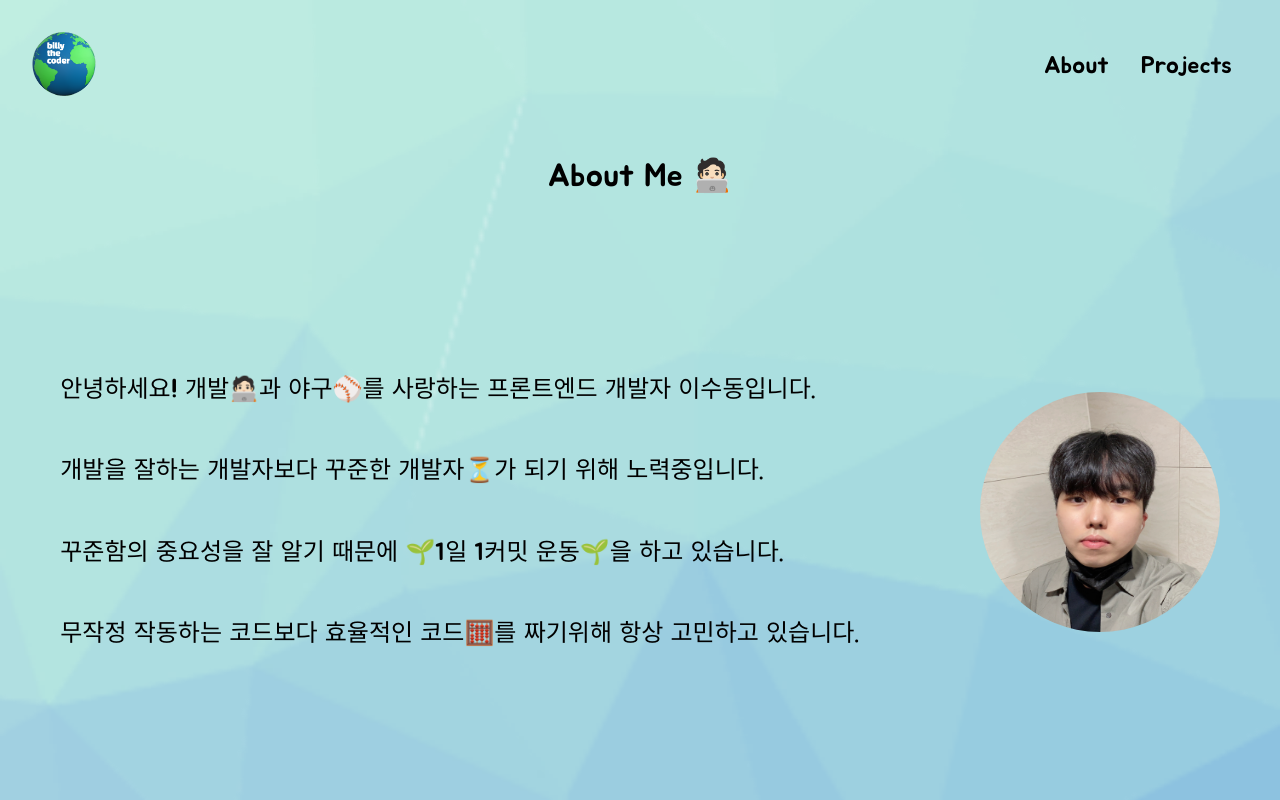
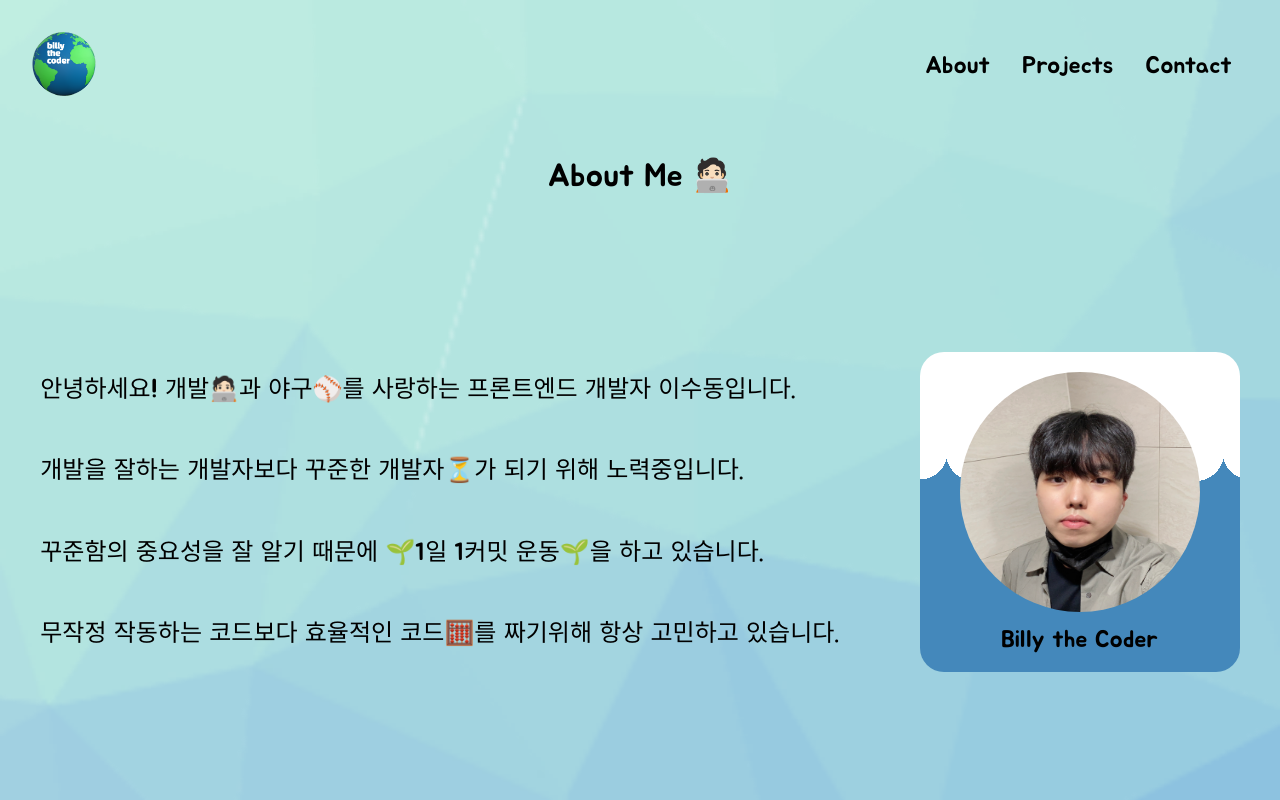
Before and after one commit to tnehd1998/Portfolio, a React (Create React App) app: page /about in a window 1280 px wide. Shown: the top 800 px of the page. Built offline with nearby package versions, Linux system fonts and the light colour scheme.

Commit message:
Personal Description 수정

```diff
--- a/src/components/Header/Header.jsx
+++ b/src/components/Header/Header.jsx
@@ -92,6 +92,7 @@ const Header = () => {
           <NavMenuItem bgTransparent={bgTransparent}>About</NavMenuItem>
         </HeaderLink>
         <NavMenuItem bgTransparent={bgTransparent}>Projects</NavMenuItem>
+        <NavMenuItem bgTransparent={bgTransparent}>Contact</NavMenuItem>
       </NavMenuList>
     </WebsiteHeader>
   );
--- a/src/components/PersonalDescription/PersonalDescription.jsx
+++ b/src/components/PersonalDescription/PersonalDescription.jsx
@@ -31,10 +31,33 @@ const DescriptionComment = styled.p`
   font-size: 24px;
 `;
 
+const FaceAndName = styled.div`
+  width: 20rem;
+  height: 20rem;
+  display: flex;
+  flex-direction: column;
+  justify-content: center;
+  align-items: center;
+  background-color: white;
+  border-radius: 24px;
+  background: linear-gradient(#ffffff 50%, rgba(255, 255, 255, 0) 0) 0 0,
+    radial-gradient(circle closest-side, #ffffff 53%, rgba(255, 255, 255, 0) 0)
+      0 0,
+    radial-gradient(circle closest-side, #ffffff 50%, rgba(255, 255, 255, 0) 0)
+      55px 0 #48b;
+  background-size: 110px 200px;
+  background-repeat: repeat-x;
+`;
+
 const FaceImage = styled.img`
   width: 15rem;
   height: 15rem;
   border-radius: 50%;
+`;
+
+const FaceDescription = styled.p`
+  margin-top: 1rem;
+  font-size: 24px;
 `;
 
 const TechStackContainer = styled.div`
@@ -77,7 +100,10 @@ const PersonalDescription = () => {
             있습니다.
           </DescriptionComment>
         </CommentContainer>
-        <FaceImage src={Face} alt="Face" />
+        <FaceAndName>
+          <FaceImage src={Face} alt="Face" />
+          <FaceDescription>Billy the Coder</FaceDescription>
+        </FaceAndName>
       </DescriptionContainer>
       <CommentTitle>Tech Stack</CommentTitle>
       <TechStackContainer>
```
Also changed, not shown: src/pages/ProjectPage/ProjectPage.jsx (added).
